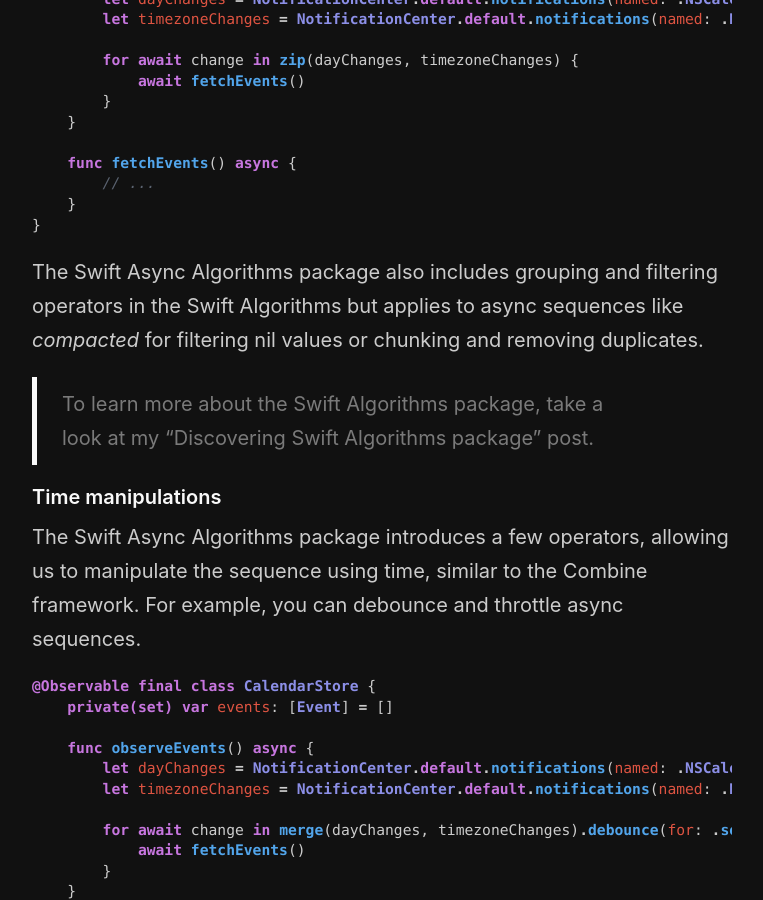
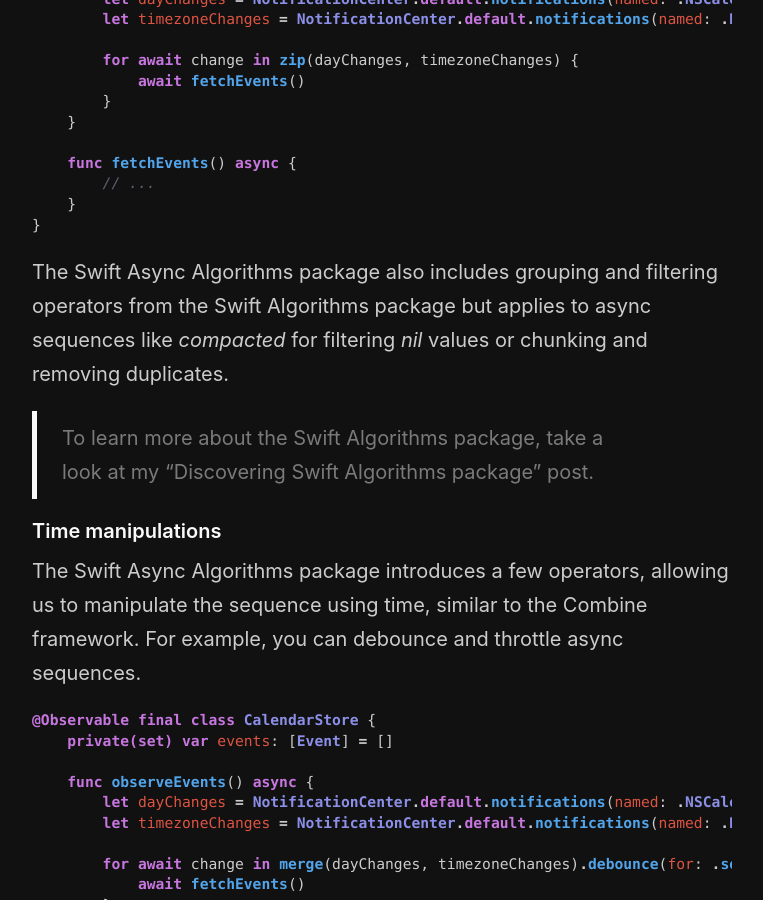
Before and after one commit to mecid/mecid.github.io, a Jekyll site: the page built from _posts/2024-02-26-discovering-swift-async-algorithms-package.md, in a window 1280 px wide and 900 px high, scrolled down 1552 px. Shown: the whole window, without its empty margins (258-1021 px from the left). Built offline with Jekyll 4.4.1, drawn with Linux system fonts in a browser that asks for light colours.

Commit message:
another improvements to async package post

````diff
--- a/_posts/2024-02-26-discovering-swift-async-algorithms-package.md
+++ b/_posts/2024-02-26-discovering-swift-async-algorithms-package.md
@@ -54,7 +54,7 @@
 }
 ```
 
-The Swift Async Algorithms package also includes grouping and filtering operators in the Swift Algorithms but applies to async sequences like *compacted* for filtering nil values or chunking and removing duplicates.
+The Swift Async Algorithms package also includes grouping and filtering operators from the Swift Algorithms package but applies to async sequences like *compacted* for filtering *nil* values or chunking and removing duplicates.
 
 > To learn more about the Swift Algorithms package, take a look at my "Discovering Swift Algorithms package" post.
 
````
